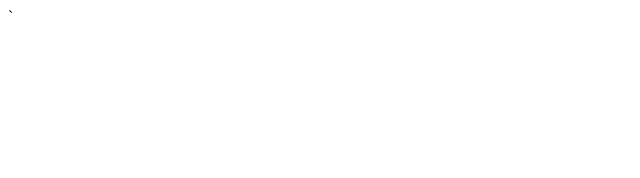
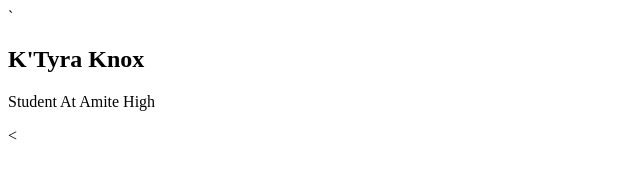
Before and after one commit to KtyraKnox/KKnox.github.io, a plain HTML site: page index.html in a window 1280 px wide. Shown: the whole page, without its empty margins (0-640 px from the left). Drawn offline with Linux system fonts and the light colour scheme.

Commit message:
Update index.html

```diff
--- a/index.html
+++ b/index.html
@@ -1,4 +1,29 @@
 <!DOCTYPE>`
+<html>
+     <head>
+       <title>My Amazing Website</title>
+     </head>
 
-<Head>
-</Head>
+     <body>
+
+       <div>
+         <nav>
+
+         </nav>
+
+         <main>
+
+           <div>
+
+           <div>
+
+           <div>
+             <h2> K'Tyra Knox </h2>
+             <p> Student At Amite High</p>
+                                       <
+           <div>
+
+         </div>
+       </main>
+     </body>
+</html>
```
